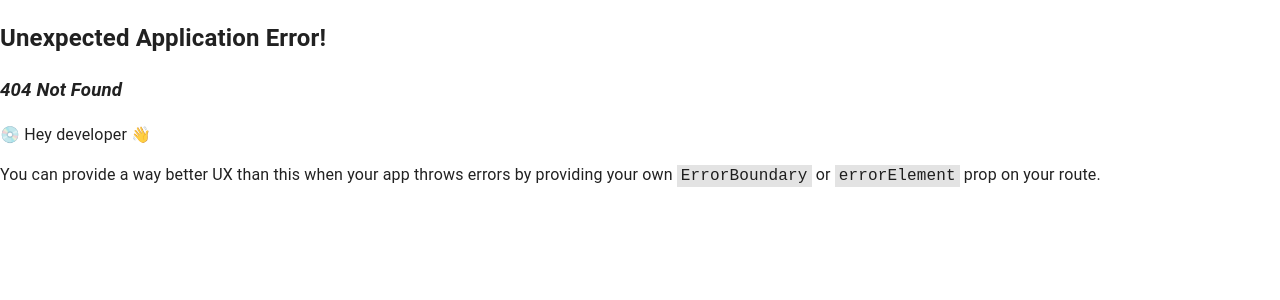
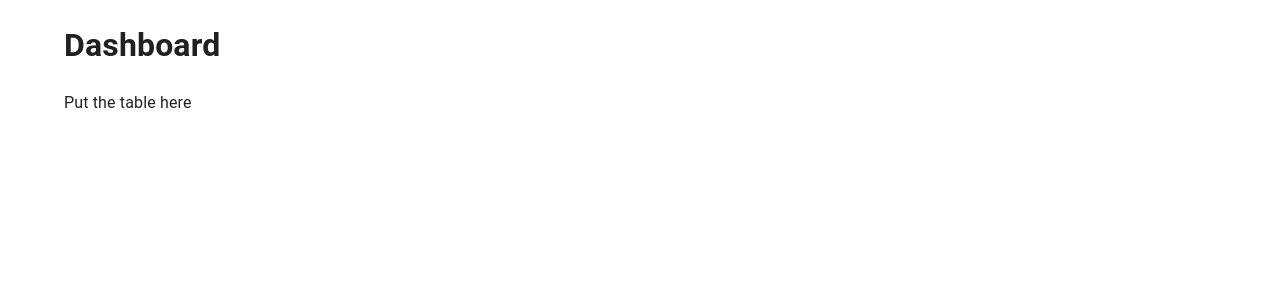
Before and after one commit to nanoblit/proexe-proj, a React (Vite) app: page / in a window 1280 px wide. Before the commit this address had no page. Shown: the top 300 px of the page. Built offline with nearby package versions, Linux system fonts and the light colour scheme.

Commit message:
Add base url

```diff
--- a/src/router.tsx
+++ b/src/router.tsx
@@ -1,15 +1,12 @@
 import { createBrowserRouter, createHashRouter, RouteObject } from "react-router-dom";
+import Home from "./pages/Home.tsx";
 import Layout from "./pages/Layout.tsx";
-import Home from "./pages/Home.tsx";
 
 const routes: RouteObject[] = [
   {
-    path: "proj11321321",
+    path: "/",
+    element: <Layout/>,
     errorElement: <>404</>,
-    children: [
-      {
-        path: "proj11321321",
-        element: <Layout/>,
     children: [
       {
         path: "",
@@ -21,10 +18,11 @@ const routes: RouteObject[] = [
       },
     ],
   },
-    ],
-  },
 ];
 
-const router = import.meta.env.DEV ? createBrowserRouter(routes) : createHashRouter(routes);
+const options = { basename: import.meta.env.BASE_URL };
 
+const router = import.meta.env.DEV ? createBrowserRouter(routes, options) : createHashRouter(routes, options);
+
+console.log(import.meta.env.BASE_URL);
 export default router;
```
Lines whose indentation alone changed are shown as unchanged.
